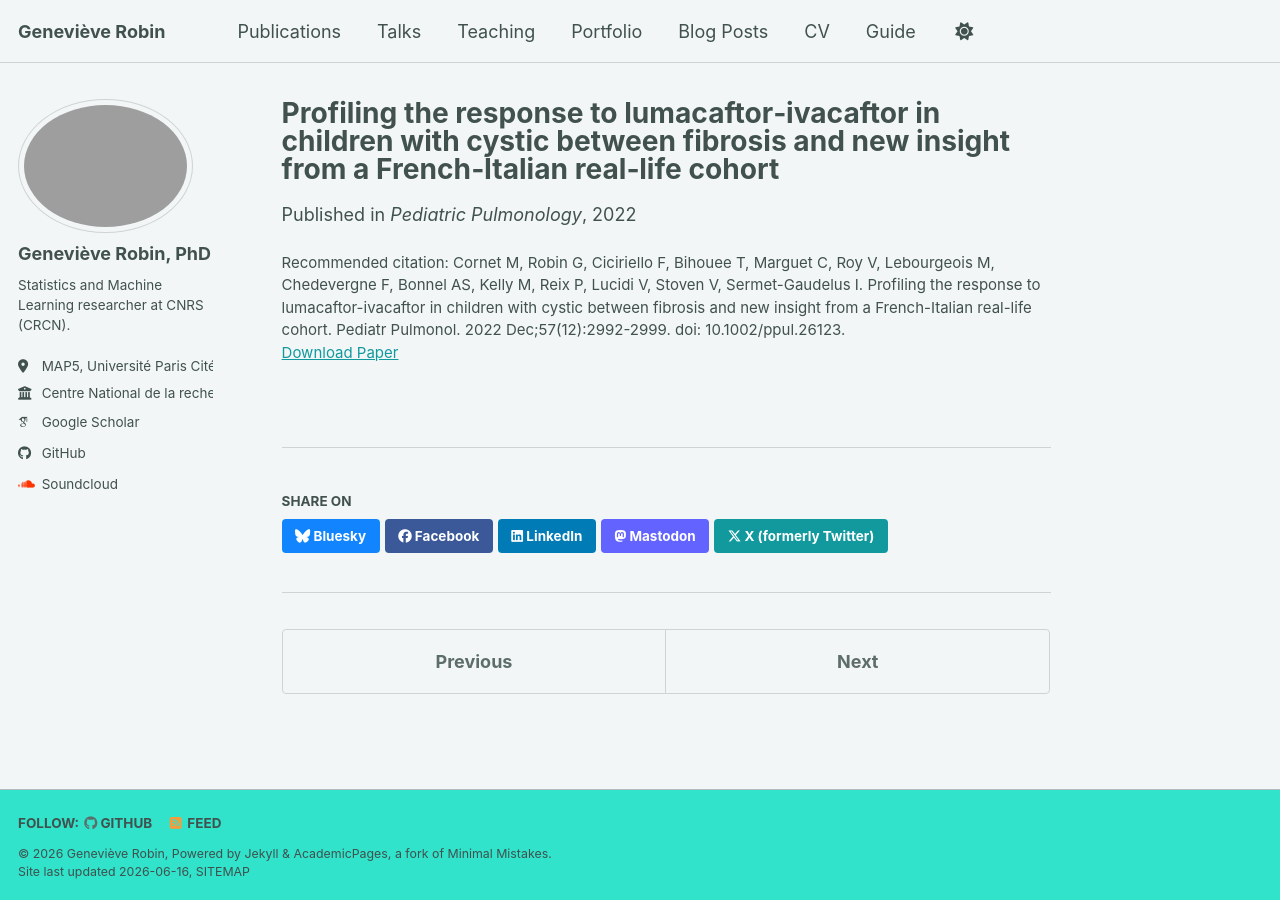
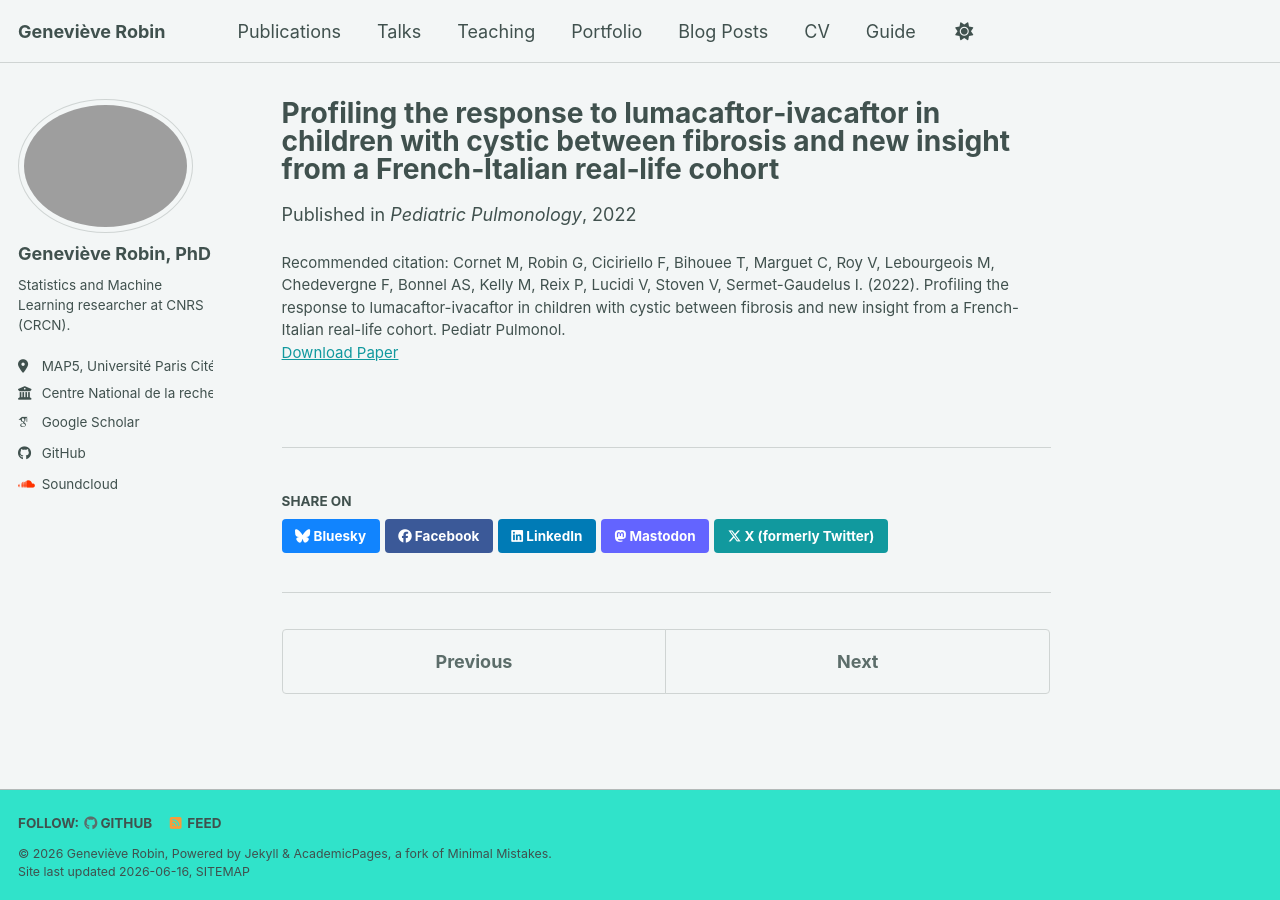
Before and after one commit to genevievelrobin/genevievelrobin.github.io, a Jekyll site: the page built from _publications/cornet_2022_muco.md, in a window 1280 px wide. Built offline with Jekyll 4.4.1, drawn with Linux system fonts in a browser that asks for light colours; some web fonts are replaced; a script bundle is joined from its source files by our own code; library files that are not in the unit come from our copies.

Commit message:
Revise citation in cornet_2022_muco publication
Updated citation format for consistency and clarity.

```diff
--- a/_publications/cornet_2022_muco.md
+++ b/_publications/cornet_2022_muco.md
@@ -8,5 +8,5 @@ permalink: /publication/cornet_2022_muco
 date: 2022-04-22
 venue: 'Pediatric Pulmonology'
 paperurl: '[https://academicpages.github.io/files/paper3.pdf](https://pubmed.ncbi.nlm.nih.gov/35996214/)'
-citation: 'Cornet M, Robin G, Ciciriello F, Bihouee T, Marguet C, Roy V, Lebourgeois M, Chedevergne F, Bonnel AS, Kelly M, Reix P, Lucidi V, Stoven V, Sermet-Gaudelus I. Profiling the response to lumacaftor-ivacaftor in children with cystic between fibrosis and new insight from a French-Italian real-life cohort. Pediatr Pulmonol. 2022 Dec;57(12):2992-2999. doi: 10.1002/ppul.26123.'
+citation: 'Cornet M, Robin G, Ciciriello F, Bihouee T, Marguet C, Roy V, Lebourgeois M, Chedevergne F, Bonnel AS, Kelly M, Reix P, Lucidi V, Stoven V, Sermet-Gaudelus I. (2022). Profiling the response to lumacaftor-ivacaftor in children with cystic between fibrosis and new insight from a French-Italian real-life cohort. Pediatr Pulmonol.'
 ---
```
